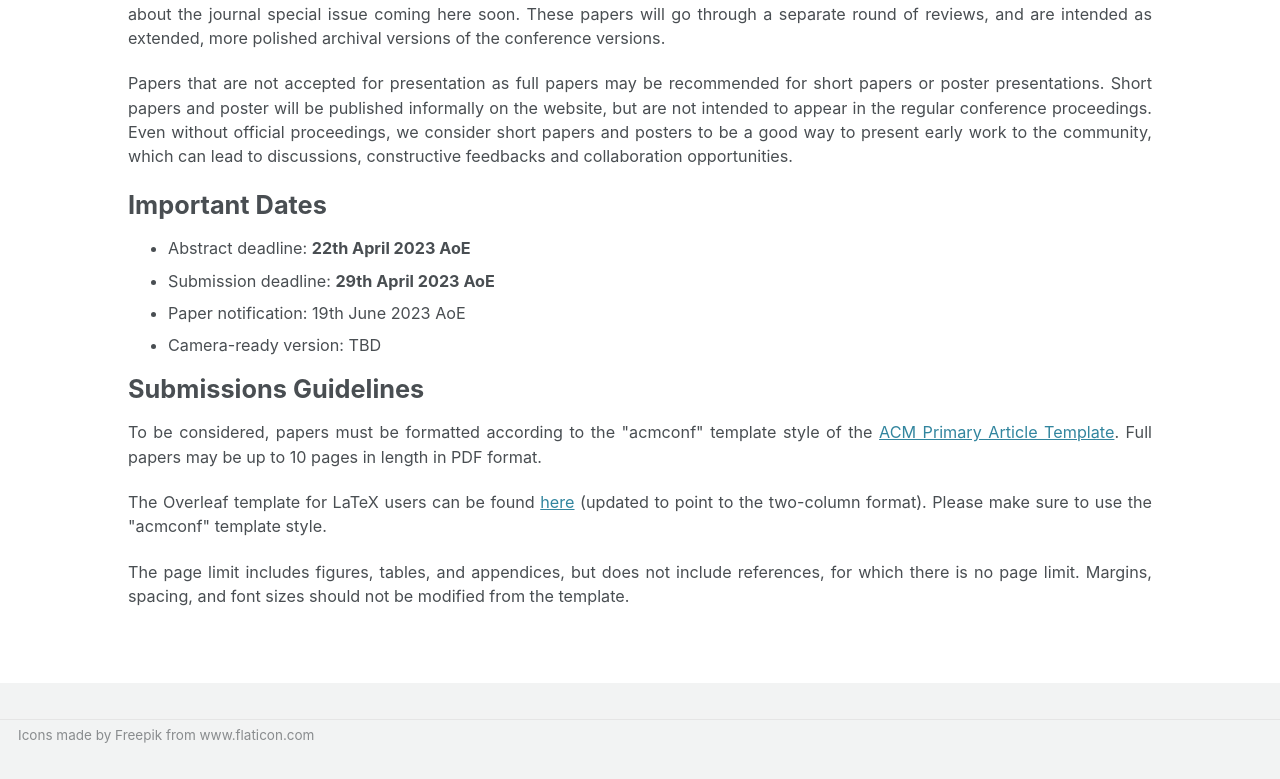
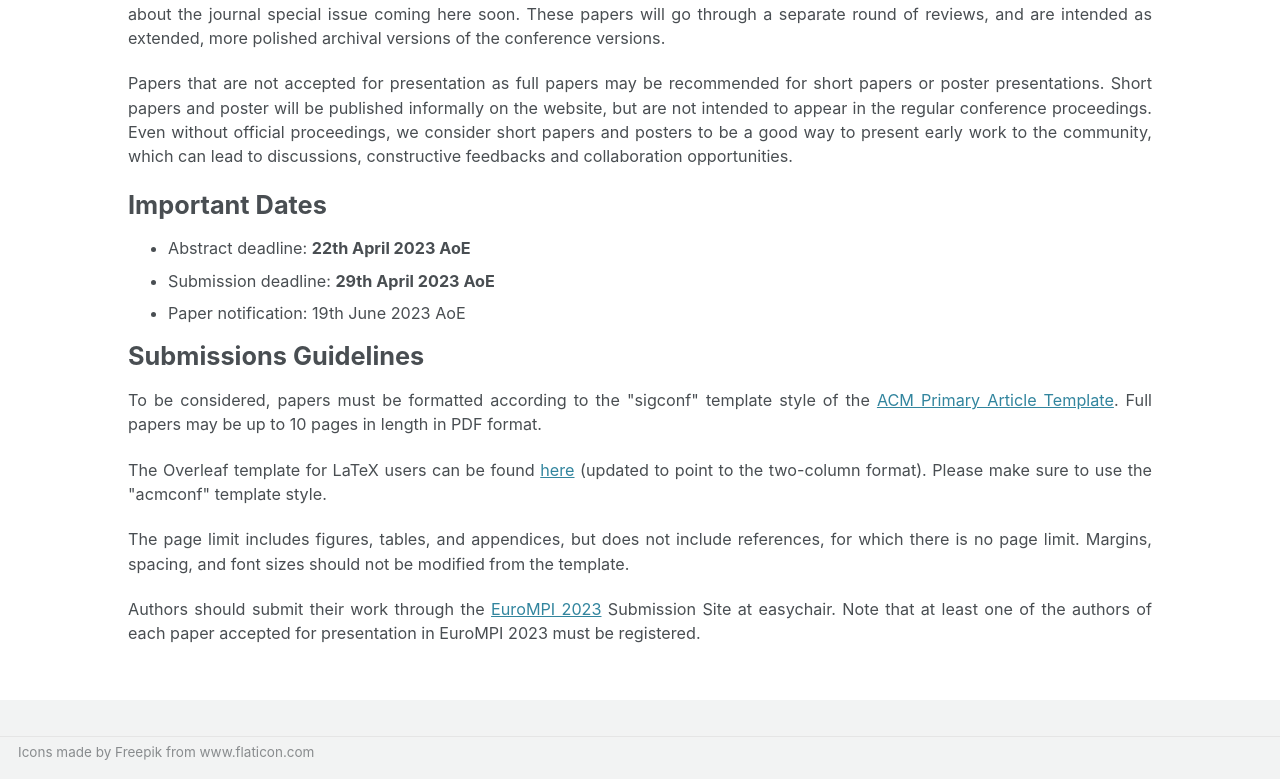
Before and after one commit to eurompi23/eurompi23.github.io, a Jekyll site: the page built from _pages/call.md, in a window 1280 px wide and 900 px high, scrolled down 1506 px, cut to the strip 0-779 px from the top of the window. Built offline with Jekyll 4.4.1, drawn with Linux system fonts in a browser that asks for light colours; cached includes are drawn as plain includes.

Commit message:
add submission link

```diff
--- a/_includes/card-important-dates.html
+++ b/_includes/card-important-dates.html
@@ -11,7 +11,7 @@
 	<li class="list-group-item bg-faded text-muted">Paper notification: 19th June 2023 AoE</li>
 	<li class="list-group-item bg-faded text-muted">Short papers and posters submission deadline: <b>1st July 2023 AoE</b></li>
 	<li class="list-group-item bg-faded text-muted">Short papers and posters notification: 10th July 2023 AoE</li>
-	<li class="list-group-item bg-faded text-muted">Camera-ready version: TBD</li>
+	<!-- <li class="list-group-item bg-faded text-muted">Camera-ready version: TBD</li> -->
         </ul>
     </div>
 </div>
--- a/_pages/call.md
+++ b/_pages/call.md
@@ -56,16 +56,17 @@ permalink: call
 <li> Abstract deadline: <b>22th April 2023 AoE</b></li>
 <li> Submission deadline: <b>29th April 2023 AoE</b></li>
 <li> Paper notification: 19th June 2023 AoE</li>
-<li> Camera-ready version: TBD</li>
+<!-- <li> Camera-ready version: TBD</li> -->
 </ul>
 
 <h1>Submissions Guidelines</h1>
 
-<p> To be considered, papers must be formatted according to the "acmconf" template style of the <a href="https://www.acm.org/publications/proceedings-template">ACM Primary Article Template</a>. Full papers may be up to 10 pages in length in PDF format.</p>
+<p> To be considered, papers must be formatted according to the "sigconf" template style of the <a href="https://www.acm.org/publications/proceedings-template">ACM Primary Article Template</a>. Full papers may be up to 10 pages in length in PDF format.</p>
 
 <p>The Overleaf template for LaTeX users can be found <a href="https://www.overleaf.com/latex/templates/association-for-computing-machinery-acm-sig-proceedings-template/bmvfhcdnxfty">here</a> (updated to point to the two-column format). Please make sure to use the "acmconf" template style.</p>
 <p>The page limit includes figures, tables, and appendices, but does not include references, for which there is no page limit. Margins, spacing, and font sizes should not be modified from the template.</p>
 
-<!-- [Submission Website](https://easychair.org/conferences/?conf=c3po22) -->
+Authors should submit their work through the <a href="https://easychair.org/conferences/?conf=eurompi23">EuroMPI 2023</a> Submission Site at easychair.
+Note that at least one of the authors of each paper accepted for presentation in EuroMPI 2023 must be registered.
 
 </div>
```
Also changed, not shown: _pages/posters.md (+3 -2 lines).
